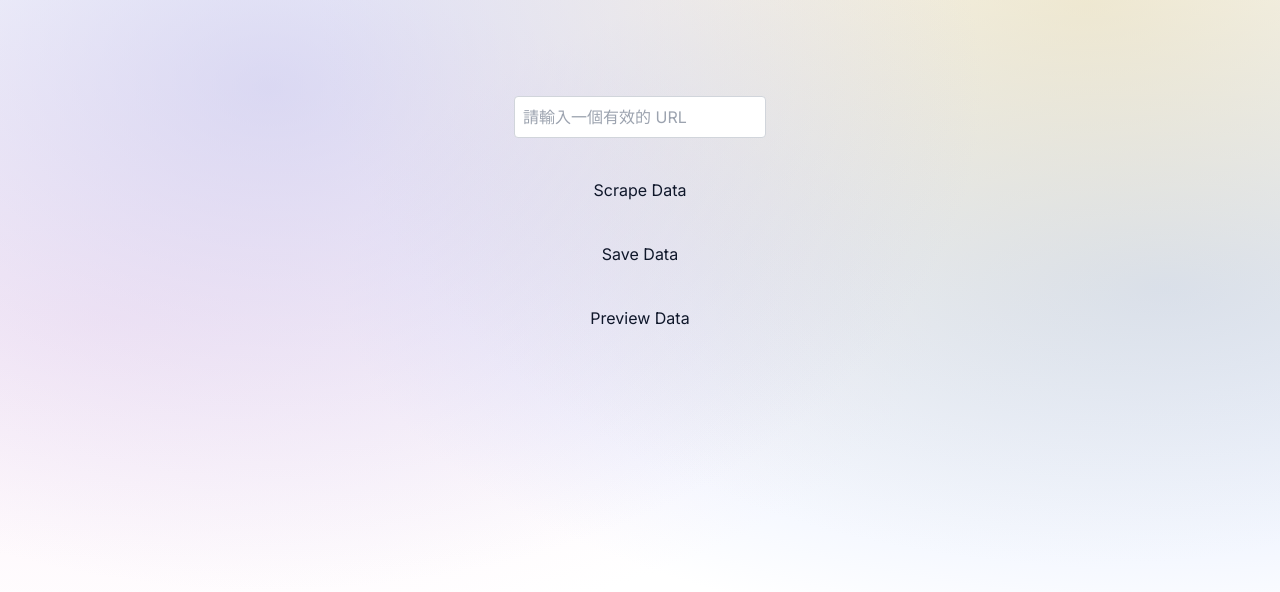
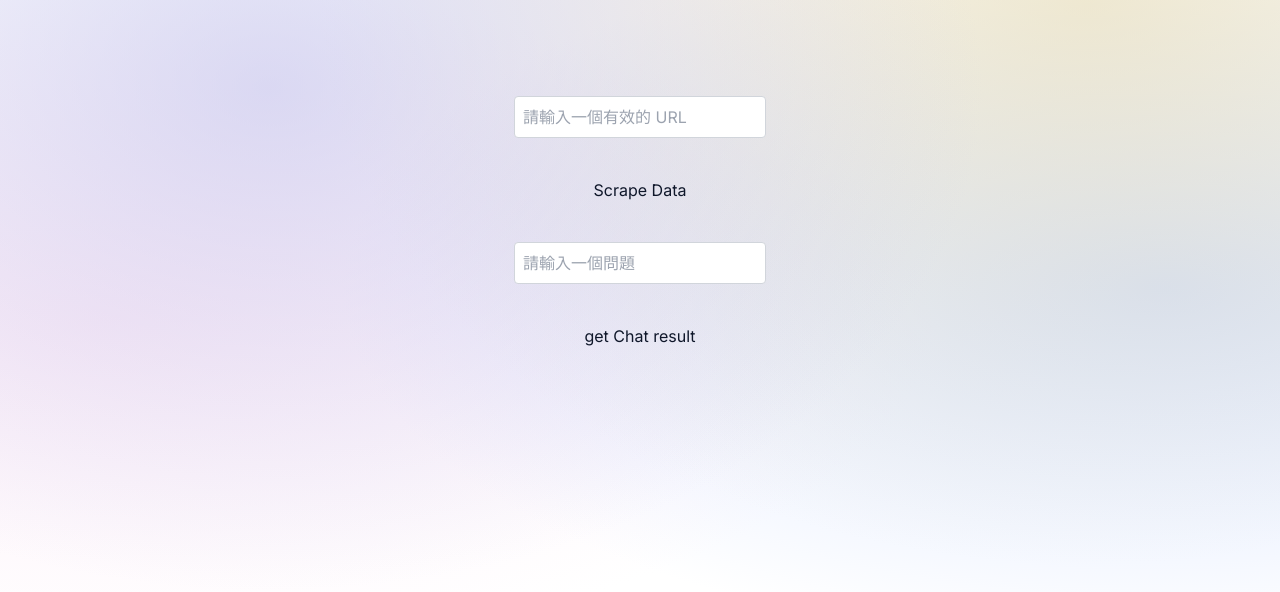
Before and after one commit to chungchihhan/llama_index_nextjs, a Next.js app: page /ScrapePage in a window 1280 px wide. Shown: the top 592 px of the page. Built offline with nearby package versions, Linux system fonts and the light colour scheme.

Commit message:
function:able to ask questions based on the scraped data

```diff
--- a/src/app/ScrapePage/page.tsx
+++ b/src/app/ScrapePage/page.tsx
@@ -8,14 +8,16 @@ import {
   ReactPortal,
   useState,
 } from "react";
-import Header from "@/app/components/header";
-import ChatSection from "../components/chat-section";
+// import Header from "@/app/components/header";
+// import ChatSection from "../components/chat-section";
 
 export default function Home() {
   const [scrapedData, setScrapedData] = useState<any>(null);
   const [url, setUrl] = useState("");
   const [isLoading, setIsLoading] = useState(false);
   const [error, setError] = useState<string | null>(null);
+  const [chatQuery, setChatQuery] = useState<string>("");
+  const [chatanswer, setChatanswer] = useState<string>("");
 
   const handleScrape = async () => {
     if (!url) {
@@ -36,6 +38,7 @@ export default function Home() {
       console.log("Scraping complete!");
       const data = await response.json();
       setScrapedData(data);
+      console.log("Scraped data:", data);
     } catch (error) {
       console.error("Error during scraping:", error);
       setError("無法抓取數據，請重試");
@@ -43,18 +46,34 @@ export default function Home() {
     setIsLoading(false);
   };
 
-  const handleSave = () => {
-    if (scrapedData) {
-      localStorage.setItem("scrapedData", JSON.stringify(scrapedData));
+  const handleScrapeChat = async () => {
+    if (!scrapedData) {
+      alert("請先抓取數據");
+      return;
     }
-  };
-
-  const handlePreview = () => {
-    const data = localStorage.getItem("scrapedData");
-    if (data) {
-      // Logic to display the data
-      console.log("Preview Data:", JSON.parse(data));
+    setIsLoading(true);
+    setError(null);
+    try {
+      console.log("Sending scraped data to /api/scrapeChat...");
+      const response = await fetch("/api/scrapeChat", {
+        method: "POST",
+        headers: {
+          "Content-Type": "application/json",
+        },
+        body: JSON.stringify({
+          content: scrapedData.pagesData,
+          query: chatQuery,
+        }),
+      });
+      console.log("Request to /api/scrapeChat completed!");
+      const res = await response.json();
+      console.log("Response data:", res);
+      setChatanswer(res.chatResponse);
+    } catch (error) {
+      console.error("Error during sending scraped data:", error);
+      setError("無法發送數據，請重試");
     }
+    setIsLoading(false);
   };
 
   return (
@@ -69,8 +88,15 @@ export default function Home() {
         className="p-2 border border-gray-300 rounded"
       />
       <button onClick={handleScrape}>Scrape Data</button>
-      <button onClick={handleSave}>Save Data</button>
-      <button onClick={handlePreview}>Preview Data</button>
+      <input
+        type="text"
+        value={chatQuery}
+        onChange={(e) => setChatQuery(e.target.value)}
+        placeholder="請輸入一個問題"
+        className="p-2 border border-gray-300 rounded"
+      />
+      <button onClick={handleScrapeChat}>get Chat result</button>
+      <div>{chatanswer}</div>
       {isLoading && <p>Loading...</p>}
       {error && <p className="text-red-500">{error}</p>}
       {scrapedData && (
--- a/src/app/api/scrapeChat/route.ts
+++ b/src/app/api/scrapeChat/route.ts
@@ -13,17 +13,12 @@ import { NextRequest, NextResponse } from "next/server";
 export async function POST(req: NextRequest, res: NextResponse) {
   if (req.method === "POST") {
     try {
-      //   const { query } = req.body;
-
-      // Read the essay file
-      const essayPath = path.join(
-        __dirname,
-        "../../../../../data/fanuc_scrape.txt"
-      );
-      const essay = fs.readFileSync(essayPath, "utf-8");
+      const body = await req.json();
+      const content = body.content;
+      const query = body.query;
 
       // // Initialize your chat engine here
-      const document = new Document({ text: essay });
+      const document = new Document({ text: content });
       const serviceContext = serviceContextFromDefaults({ chunkSize: 512 });
       const index = await VectorStoreIndex.fromDocuments([document], {
         serviceContext,
@@ -31,19 +26,17 @@ export async function POST(req: NextRequest, res: NextResponse) {
       const retriever = index.asRetriever();
       retriever.similarityTopK = 5;
       const chatEngine = new ContextChatEngine({ retriever });
-      const body = await req.json();
-      const query = body.query;
       const stream = await chatEngine.chat(query, undefined, true);
 
       // Process the query
       // const stream = await chatEngine.chat({ message: query, stream: true });
-      let response = "";
+      let chatResponse = "";
       for await (const chunk of stream) {
-        response += chunk;
+        chatResponse += chunk;
       }
 
       // Send the response
-      return new NextResponse(JSON.stringify({ response }), {
+      return new NextResponse(JSON.stringify({ chatResponse }), {
         status: 200,
         headers: {
           "Content-Type": "application/json",
```
